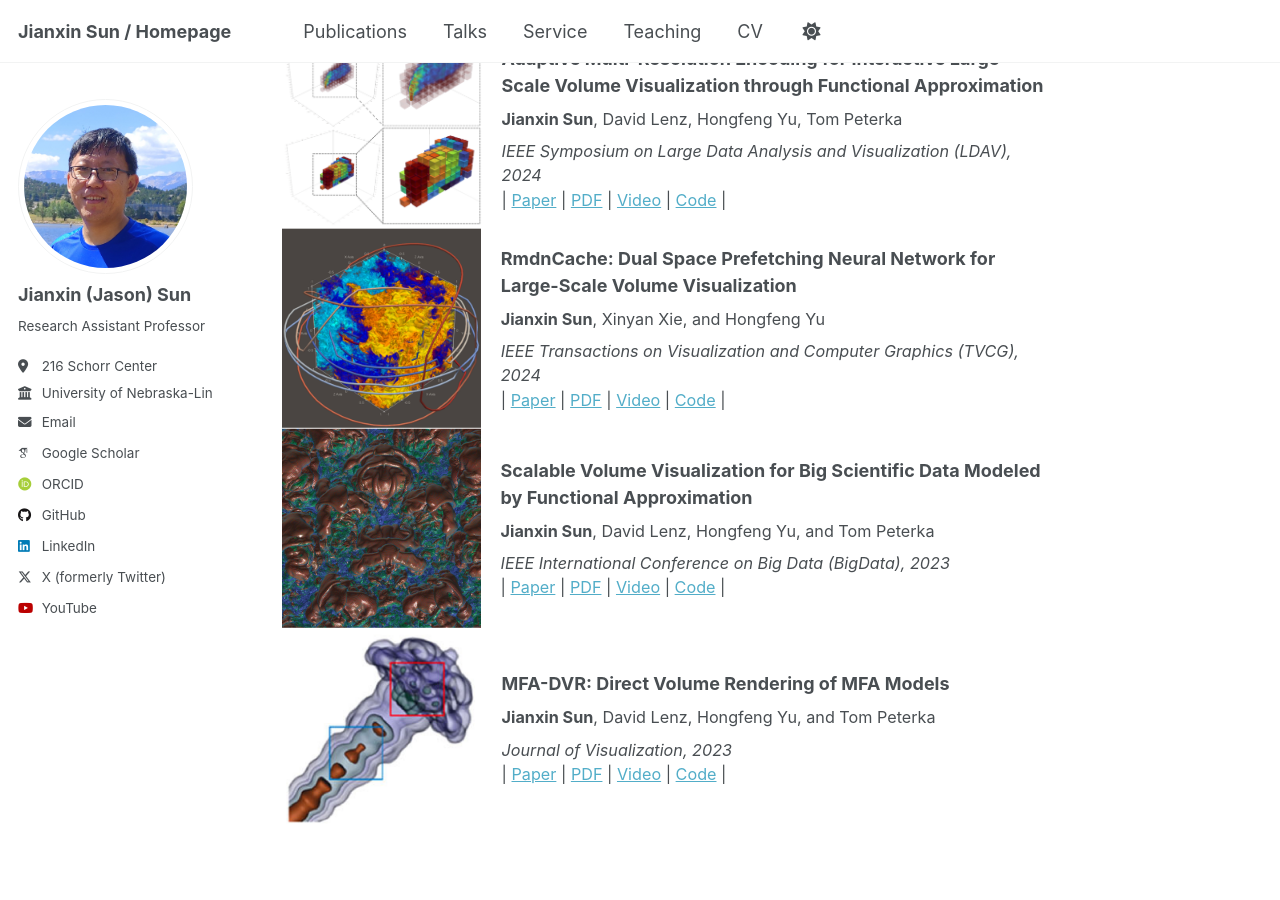
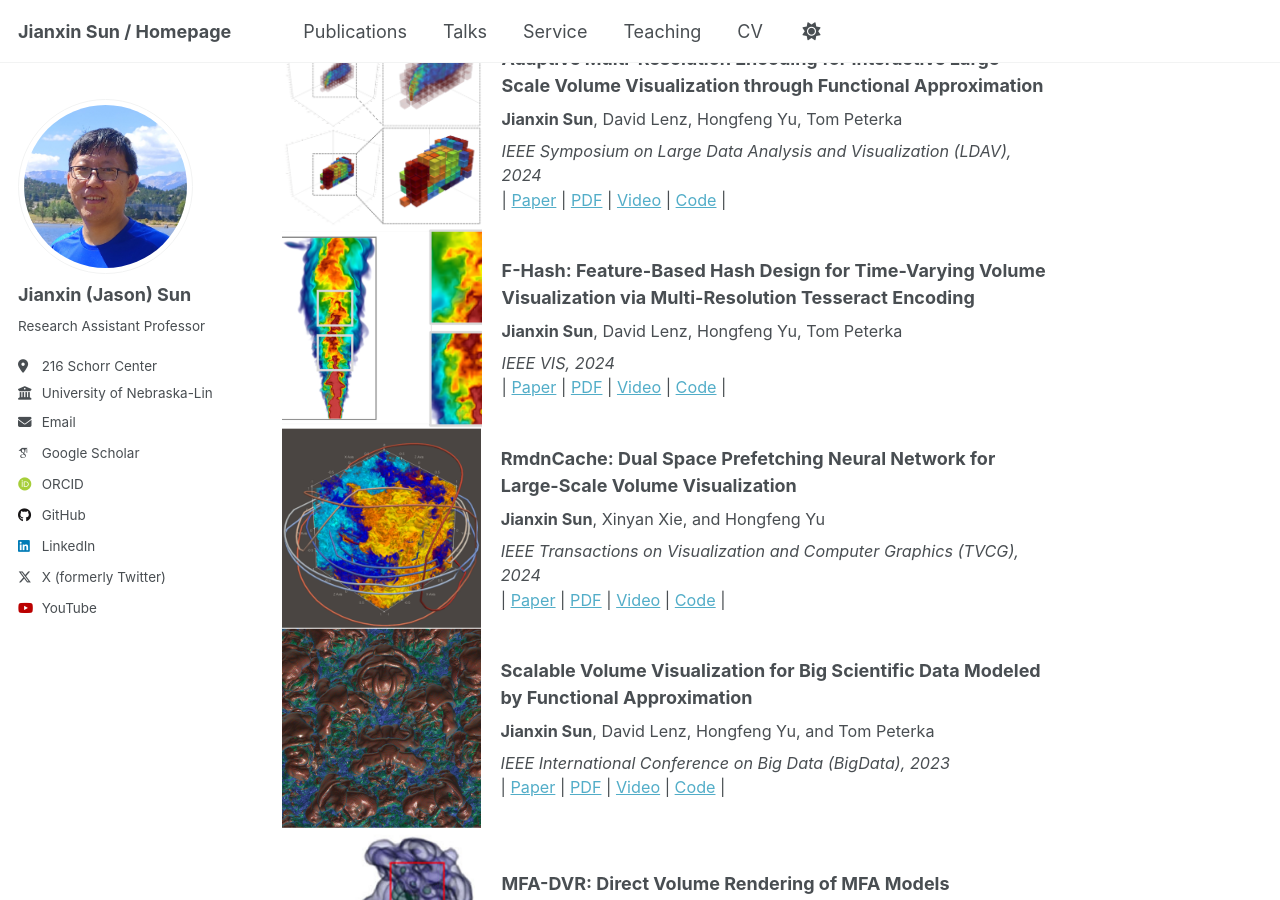
Before and after one commit to sunjianxin/sunjianxin.github.io, a Jekyll site: the page built from _pages/about.md, in a window 1280 px wide and 900 px high, scrolled down 973 px. Built offline with Jekyll 4.4.1, drawn with Linux system fonts in a browser that asks for light colours; some web fonts are replaced.

Commit message:
Update about.md

```diff
--- a/_pages/about.md
+++ b/_pages/about.md
@@ -35,6 +35,22 @@
     <p style="margin: 0; font-size: 0.9em;">
       | <a href="https://ieeexplore.ieee.org/abstract/document/10767627" target="_blank">Paper</a> |
       <a href="https://arxiv.org/pdf/2409.00184" target="_blank">PDF</a> |
+      <a href="" target="_blank">Video</a> |
+      <a href="https://github.com/sunjianxin/Adaptive-FAM" target="_blank">Code</a> |
+    </p>
+  </div>
+</div>
+
+<div style="display: flex; align-items: center; gap: 20px;">
+  <img src="https://github.com/sunjianxin/sunjianxin.github.io/blob/master/assets/f_hash_web_small.png?raw=true" alt="Description" style="width: 200px; height: 200px; object-fit: cover;">
+  <div>
+    <p style="margin: 0 0 8px 0; font-weight: bold;">F-Hash: Feature-Based Hash Design for Time-Varying Volume Visualization via Multi-Resolution Tesseract Encoding
+</p>
+    <p style="margin: 0 0 8px 0; font-size: 0.9em;"><strong>Jianxin Sun</strong>, David Lenz, Hongfeng Yu, Tom Peterka</p>
+    <p style="margin: 0; font-style: italic; font-size: 0.9em;">IEEE VIS, 2024</p>
+    <p style="margin: 0; font-size: 0.9em;">
+      | <a href="https://ieeexplore.ieee.org/abstract/document/10767627" target="_blank">Paper</a> |
+      <a href="https://arxiv.org/abs/2507.03836" target="_blank">PDF</a> |
       <a href="" target="_blank">Video</a> |
       <a href="https://github.com/sunjianxin/Adaptive-FAM" target="_blank">Code</a> |
     </p>
```
